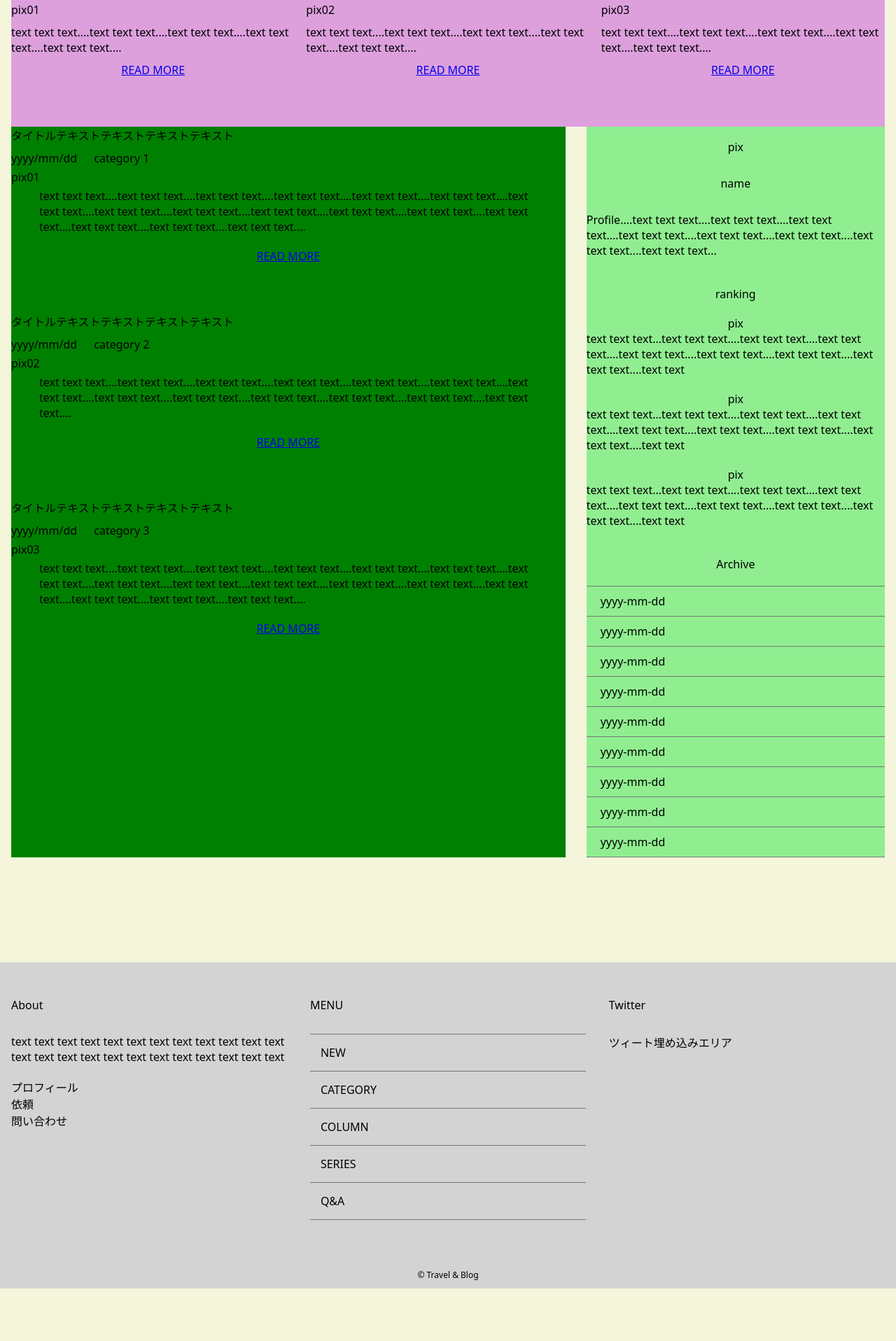
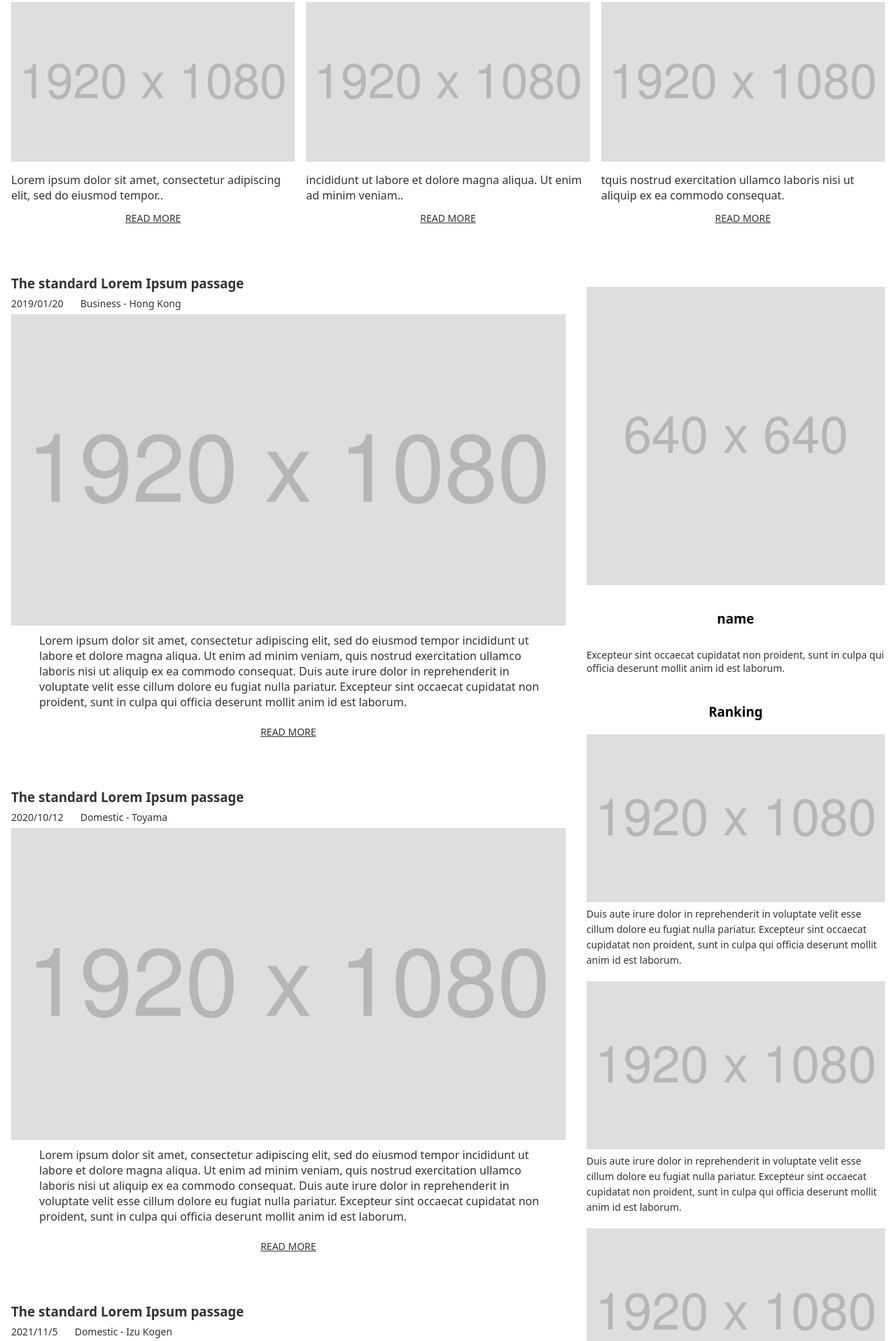
Before and after one commit to i-carrie/blg_trvl_one, a plain HTML site: page index.html in a window 1280 px wide. Shown: the part 126-2042 px from the top of the page at 70% size. Before the commit the page ends 1967 px from the top, so only its background shows below. Drawn offline with Linux system fonts and the light colour scheme.

Commit message:
get ready for inserting content

```diff
--- a/index.html
+++ b/index.html
@@ -10,15 +10,16 @@
 
 <body>
 
-    <div class="logo">Travel Blog</div>
+    <!-- <div class="logo">Travel Blog</div> -->
+    <h1 class="logo">Travel Blog</h1>
     <header>
     <div class="header-menu">
       <ul class="list">
-        <li class="one">NEW</li>
-        <li class="one">COLUMN</li>
-        <li class="one">SERIES</li>
-        <li class="one">Q&A</li>
-        <li class="one">CONTACT</li>
+        <li class="one"><a href="#">NEW</a></li>
+        <li class="one"><a href="#">COLUMN</a></li>
+        <li class="one"><a href="#">SERIES</a></li>
+        <li class="one"><a href="#">Q&A</a></li>
+        <li class="one"><a href="#">CONTACT</a></li>
       </ul>
     </div>
   </header>
@@ -26,22 +27,23 @@
   <main>
     <section class="upper">
       <div class="upper-pix top">
-        <p class="upper-pix-one">pix01</p>
-        <article class="upper-text">text text text....text text text....text text text....text text text....text text text....
+        <p class="upper-pix-one"><img src="img/pickup1.jpg" alt="firstOne"></p>
+        <article class="upper-text">
+          Lorem ipsum dolor sit amet, consectetur adipiscing elit, sed do eiusmod tempor..
         </article>
         <p class="upper-goto"><a href="#">READ MORE</a></p>
       </div>
 
       <div class="upper-pix center">
-        <p class="upper-pix-two">pix02</p>
-        <article class="upper-text">text text text....text text text....text text text....text text text....text text text....
+        <p class="upper-pix-two"><img src="img/pickup2.jpg" alt="secondOne"></p>
+        <article class="upper-text">incididunt ut labore et dolore magna aliqua. Ut enim ad minim veniam..
         </article>
         <p class="upper-goto"><a href="#">READ MORE</a></p>
       </div>
 
       <div class="upper-pix">
-        <p class="upper-pix-three">pix03</p>
-        <article class="upper-text">text text text....text text text....text text text....text text text....text text text....
+        <p class="upper-pix-three"><img src="img/pickup3.jpg" alt="thirdOne"></p>
+        <article class="upper-text">tquis nostrud exercitation ullamco laboris nisi ut aliquip ex ea commodo consequat.
         </article>
         <p class="upper-goto last"><a href="#">READ MORE</a></p>
       </div>
@@ -50,77 +52,102 @@
     <section class="content">
       <div class="content-left">
         <div class="main-pix">
-          <p class="main-pix-title">タイトルテキストテキストテキストテキスト</p>
+          <!-- <p class="main-pix-title"><a href="#">The standard Lorem Ipsum passage</a></p> -->
+          <h3 class="main-pix-title"><a href="#">The standard Lorem Ipsum passage</a></h3>
+
           <ul class="main-info">
-            <li class="main-info-list date">yyyy/mm/dd</li>
-            <li class="main-info-list">category 1</li>
+            <li class="main-info-list date"><a href="#">2019/01/20</a></li>
+            <li class="main-info-list"><a href="#">Business - Hong Kong</a></li>
           </ul>
-          <p class="main-pix-pix">pix01</p>
+          <p class="main-pix-pix"><img src="img/main1.jpg" alt="main-1"></p>
           <article class="main-pix-text">
-            text text text....text text text....text text text....text text text....text text text....text text text....text text text....text text text....text text text....text text text....text text text....text text text....text text text....text text text....text text text....text text text....
+            Lorem ipsum dolor sit amet, consectetur adipiscing elit, sed do eiusmod tempor incididunt ut labore et dolore magna aliqua. Ut enim ad minim veniam, quis nostrud exercitation ullamco laboris nisi ut aliquip ex ea commodo consequat. Duis aute irure dolor in reprehenderit in voluptate velit esse cillum dolore eu fugiat nulla pariatur. Excepteur sint occaecat cupidatat non proident, sunt in culpa qui officia deserunt mollit anim id est laborum.
           </article>
           <p class="main-goto"><a href="#">READ MORE</a></p>
         </div>
 
         <div class="main-pix center">
-          <p class="main-pix-title">タイトルテキストテキストテキストテキスト</p>
+          <!-- <p class="main-pix-title"><a href="#">The standard Lorem Ipsum passage</a></p> -->
+          <h3 class="main-pix-title"><a href="#">The standard Lorem Ipsum passage</a></h3>
 
           <ul class="main-info">
-            <li class="main-info-list date">yyyy/mm/dd</li>
-            <li class="main-info-list">category 2</li>
+            <li class="main-info-list date"><a href="#">2020/10/12</a></li>
+            <li class="main-info-list"><a href="#">Domestic - Toyama</a></li>
           </ul>
-          <p class="main-pix-pix">pix02</p>
+          <p class="main-pix-pix"><img src="img/main2.jpg" alt="main-2"></p>
 
-          <article class="main-pix-text">text text text....text text text....text text text....text text text....text text text....text text text....text text text....text text text....text text text....text text text....text text text....text text text....text text text....
+          <article class="main-pix-text">
+            Lorem ipsum dolor sit amet, consectetur adipiscing elit, sed do eiusmod tempor incididunt ut labore et dolore magna aliqua. Ut enim ad minim veniam, quis nostrud exercitation ullamco laboris nisi ut aliquip ex ea commodo consequat. Duis aute irure dolor in reprehenderit in voluptate velit esse cillum dolore eu fugiat nulla pariatur. Excepteur sint occaecat cupidatat non proident, sunt in culpa qui officia deserunt mollit anim id est laborum.
           </article>
 
           <p class="main-goto"><a href="#">READ MORE</a></p>
         </div>
 
         <div class="main-pix">
-          <p class="main-pix-title">タイトルテキストテキストテキストテキスト</p>
+          <!-- <p class="main-pix-title"><a href="#">The standard Lorem Ipsum passage</a></p> -->
+          <h3 class="main-pix-title"><a href="#">The standard Lorem Ipsum passage</a></h3>
+
           <ul class="main-info">
-            <li class="main-info-list date">yyyy/mm/dd</li>
-            <li class="main-info-list">category 3</li>
+            <li class="main-info-list date"><a href="#">2021/11/5</a></li>
+            <li class="main-info-list"><a href="#">Domestic - Izu Kogen</a></li>
           </ul>
-          <p class="main-pix-pix">pix03</p>
+          <p class="main-pix-pix"><img src="img/main3.jpg" alt="main-3"></p>
           <article class="main-pix-text">
-            text text text....text text text....text text text....text text text....text text text....text text text....text text text....text text text....text text text....text text text....text text text....text text text....text text text....text text text....text text text....text text text....
+            Lorem ipsum dolor sit amet, consectetur adipiscing elit, sed do eiusmod tempor incididunt ut labore et dolore magna aliqua. Ut enim ad minim veniam, quis nostrud exercitation ullamco laboris nisi ut aliquip ex ea commodo consequat. Duis aute irure dolor in reprehenderit in voluptate velit esse cillum dolore eu fugiat nulla pariatur. Excepteur sint occaecat cupidatat non proident, sunt in culpa qui officia deserunt mollit anim id est laborum.
           </article>
           <p class="main-goto last"><a href="#">READ MORE</a></p>
         </div>
       </div>
 
       <div class="content-right">
-        <p class="author-pix label">pix</p>
-        <p class="author-name label">name</p>
+        <p class="author-pix label"><img src="img/author.jpg" alt="author"></p>
+
+        <!-- <p class="author-name label">name</p> -->
+        <h3 class="author-name label">name</h3>
+
         <p class="author-prof">
-          Profile....text text text....text text text....text text text....text text text....text text text....text text text....text text text....text text text...
-        <p class="ranking-title label">ranking</p>
-        <p class="ranking-pix label">pix</p>
+          Excepteur sint occaecat cupidatat non proident, sunt in culpa qui officia deserunt mollit anim id est laborum.
+
+          <!-- <p class="ranking-title label">ranking</p> -->
+          <h3 class="ranking-title label">Ranking</h3>
+
+        <p class="ranking-pix label"><a href="#"><img src="img/ranking1.jpg" alt="ranking-1"></a></p>
         <article class="ranking-text">
-          text text text...text text text....text text text....text text text....text text text....text text text....text text text....text text text....text text
+          <a href="#">
+            Duis aute irure dolor in reprehenderit in voluptate velit esse cillum dolore eu fugiat nulla pariatur. Excepteur sint occaecat cupidatat non proident, sunt in culpa qui officia deserunt mollit anim id est laborum.
+          </a>
         </article>
-        <p class="ranking-pix center label">pix</p>
+        <p class="ranking-pix center label"><a href="#"><img src="img/ranking2.jpg" alt="ranking-2"></a></p>
         <article class="ranking-text center">
-          text text text...text text text....text text text....text text text....text text text....text text text....text text text....text text text....text text
+          <a href="#">
+            Duis aute irure dolor in reprehenderit in voluptate velit esse cillum dolore eu fugiat nulla pariatur. Excepteur sint occaecat cupidatat non proident, sunt in culpa qui officia deserunt mollit anim id est laborum.
+          </a>
         </article>
-        <p class="ranking-pix label">pix</p>
+        <p class="ranking-pix label"><a href="#"><img src="img/ranking3.jpg" alt="ranking-3"></a></p>
         <article class="ranking-text">
-          text text text...text text text....text text text....text text text....text text text....text text text....text text text....text text text....text text
+          <a href="#">
+            Duis aute irure dolor in reprehenderit in voluptate velit esse cillum dolore eu fugiat nulla pariatur. Excepteur sint occaecat cupidatat non proident, sunt in culpa qui officia deserunt mollit anim id est laborum.
+          </a>
         </article>
 
-        <p class="archive-title label">Archive</p>
+        <!-- <p class="archive-title label">Archive</p> -->
+        <h3 class="archive-title label">Archive</h3>
         <ul>
-          <li class="archive-list">yyyy-mm-dd</li>
-          <li class="archive-list">yyyy-mm-dd</li>
-          <li class="archive-list">yyyy-mm-dd</li>
-          <li class="archive-list">yyyy-mm-dd</li>
-          <li class="archive-list">yyyy-mm-dd</li>
-          <li class="archive-list">yyyy-mm-dd</li>
-          <li class="archive-list">yyyy-mm-dd</li>
-          <li class="archive-list">yyyy-mm-dd</li>
-          <li class="archive-list last">yyyy-mm-dd</li>
+          <li class="archive-list"><a href="#">yyyy-mm-dd</a></li>
+          <li class="archive-list"><a href="#">yyyy-mm-dd</a></li>
+          <li class="archive-list"><a href="#">yyyy-mm-dd</a></li>
+          <li class="archive-list"><a href="#">yyyy-mm-dd</a></li>
+          <li class="archive-list"><a href="#">yyyy-mm-dd</a></li>
+          <li class="archive-list"><a href="#">yyyy-mm-dd</a></li>
+          <li class="archive-list"><a href="#">yyyy-mm-dd</a></li>
+          <li class="archive-list"><a href="#">yyyy-mm-dd</a></li>
+          <li class="archive-list"><a href="#">yyyy-mm-dd</a></li>
+          <li class="archive-list"><a href="#">yyyy-mm-dd</a></li>
+          <li class="archive-list"><a href="#">yyyy-mm-dd</a></li>
+          <li class="archive-list"><a href="#">yyyy-mm-dd</a></li>
+          <li class="archive-list"><a href="#">yyyy-mm-dd</a></li>
+          <li class="archive-list"><a href="#">yyyy-mm-dd</a></li>
+          <li class="archive-list last"><a href="#">yyyy-mm-dd</a></li>
         </ul>
       </div>
     </section>
@@ -129,29 +156,40 @@
 
   <footer>
     <div class="ft footer-about">
-      <p class="footer-title">About</p>
+      <!-- <p class="footer-title">About</p> -->
+      <h3>About</h3>
       <p class="footer-text">
-        text text text text  text text text text  text text text text
-        text text text text  text text text text  text text text text
+        Lorem ipsum dolor sit amet, consectetur adipiscing elit, sed do eiusmod tempor incididunt ut labore et dolore magna aliqua. Ut enim ad minim veniam, quis nostrud exercitation ullamco laboris nisi ut aliquip ex ea commodo consequat.
       </p>
-      <p class="footer-prf">プロフィール</p>
-      <p class="footer-req">依頼</p>
-      <p class="contact">問い合わせ</p>
+
+      <ul>
+        <li class="footer-subMenu"><a href="#" class="arrow">プロフィール詳細</a></li>
+        <li class="footer-subMenu"><a href="#" class="arrow">お仕事の依頼</a></li>
+        <li class="footer-subMenu"><a href="#" class="arrow">問い合わせ</a></li>
+      </ul>
+
+
+      <!-- <p class="footer-prf"><a href="#" class="arrow">プロフィール詳細</a></p>
+      <p class="footer-req"><a href="#">お仕事の依頼</a></p>
+      <p class="contact"><a href="#">問い合わせ</a></p> -->
+
     </div>
 
     <div class="ft footer-menu">
-      <p class="footer-title">MENU</p>
+      <!-- <p class="footer-title">MENU</p> -->
+      <h3>Menu</h3>
       <ul>
-        <li class="footer-menu-sbj">NEW</li>
-        <li class="footer-menu-sbj">CATEGORY</li>
-        <li class="footer-menu-sbj">COLUMN</li>
-        <li class="footer-menu-sbj">SERIES</li>
-        <li class="footer-menu-sbj qa">Q&A</li>
+        <li class="footer-menu-sbj"><a href="#">NEW</a></li>
+        <li class="footer-menu-sbj"><a href="#">CATEGORY</a></li>
+        <li class="footer-menu-sbj"><a href="#">COLUMN</a></li>
+        <li class="footer-menu-sbj"><a href="#">SERIES</a></li>
+        <li class="footer-menu-sbj qa"><a href="#">Q&A</a></li>
       </ul>
     </div>
 
     <div class="ft footer-sns">
-      <p class="footer-title">Twitter</p>
+      <!-- <p class="footer-title">Twitter</p> -->
+      <h3>Twitter</h3>
       <p class="footer-info">ツィート埋め込みエリア</p>
     </div>
     <div class="bottom">© Travel &amp; Blog</div>
--- a/style.css
+++ b/style.css
@@ -6,11 +6,19 @@ body {
   margin: 0;
   width: auto;
   height: auto;
+  font-family: "Noto Sans", "Noto Sans JP", sans-serif;
 }
 p{
   margin: 0;
   padding: 0;
 }
+
+h1, h2, h3 {
+  margin: 0;
+  padding: 0;
+}
+
+
 * {
   box-sizing: border-box;
 }
@@ -19,14 +27,18 @@ ul {
   padding-inline-start: 0px;
   margin: 0px;
 }
+img {
+  max-width: 100%;
+  border-style: none;
+}
+
 
 
 /*=======  PC ==========*/
 @media screen and (max-width: 1600px) {
-  body {
+  /* body {
       background-color: beige;
-      font-family: 'Noto Sans', 'Noto Sans JP', sans-serif;
-  }
+  } */
   .logo {
     background-color: white;
     padding-left: 16px;
@@ -38,6 +50,11 @@ ul {
     padding-left: 16px;
     font-size: 14px;
     color: white;
+    font-family: "Noto Sans", "Noto Sans JP";
+  }
+  li a {
+    text-decoration: none;
+    color: white;
   }
   .one {
     display: inline-block;
@@ -45,11 +62,14 @@ ul {
     height: 39px;
     line-height: 39px;
   }
+  /* a {
+    text-decoration: none;
+  } */
   main {
     padding: 0 16px;
   }
   .upper {
-    background-color: plum;
+    /* background-color: plum; */
     display: flex;
     flex-direction: row;
     justify-content: space-between;
@@ -63,10 +83,17 @@ ul {
   }
   .upper-text {
     padding: 10px 0;
+    font-size: 16px;
+    color: #333;
   }
   .upper-goto {
     padding: 0 0 40px;
     text-align: center;
+  }
+  p a {
+    text-decoration-color: #333;
+    font-size: 14px;
+    color: #333
   }
   .content {
     display: flex;
@@ -75,10 +102,15 @@ ul {
   }
   .content-left {
     width: 65%;
-    background-color: green;
+    /* background-color: green; */
   }
   .main-info-list {
     display: inline-block;
+  }
+  .main-info-list a {
+    font-size: 14px;
+    color:#333;
+    text-decoration: none;
   }
   .main-info-list.date {
     padding-right: 20px;
@@ -87,7 +119,11 @@ ul {
     padding: 70px 0;
   }
   .main-pix-title {
-    padding-bottom: 10px;
+    padding-bottom: 5px;
+  }
+  .main-pix-title a {
+    color: #333;
+    text-decoration: none;
   }
   .main-pix-pix {
     padding: 5px 0;
@@ -95,6 +131,8 @@ ul {
   .main-pix-text {
     padding-left: 40px;
     padding-right: 35px;
+    color: #333;
+    font-size: 16px;
   }
   .main-goto {
     padding-top: 20px;
@@ -102,7 +140,7 @@ ul {
   }
   .content-right {
     width: 35%;
-    background-color: lightgreen;
+    /* background-color: lightgreen; */
     margin-left: 30px;
   }
   .label {
@@ -114,6 +152,15 @@ ul {
   }
   .author-name {
     padding: 30px 0;
+  }
+  .author-prof {
+    color: #333;
+    font-size: 14px;
+  }
+  .ranking-text a {
+    text-decoration: none;
+    color: #333;
+    font-size: 14px;
   }
   .ranking-title {
     padding: 40px 0 20px;
@@ -131,6 +178,11 @@ ul {
     padding: 10px 0 10px 20px;
     border-top: solid 1px #777;
   }
+  .archive-list a {
+    text-decoration: none;
+    color: #333;
+    font-size: 14px;
+  }
   .archive-list.last {
     border-bottom: solid 1px #777;
   }
@@ -138,7 +190,7 @@ ul {
     margin-top: 150px;
     padding-top: 50px;
     width: 100%;
-    background-color: lightgray;
+    background-color: #f5f5f5;
     display: flex;
     flex-direction: row;
     justify-content: space-between;
@@ -148,9 +200,14 @@ ul {
     padding: 0 16px;
     width: 33.3%;
   }
-  .footer-title {
+
+  /* .footer-title {
+    padding-bottom: 30px;
+  } */
+  h3 {
     padding-bottom: 30px;
   }
+
   .footer-menu-sbj {
     border-top: solid 1px #777;
     padding: 15px;
@@ -159,8 +216,22 @@ ul {
   .footer-menu-sbj.qa {
     border-bottom: solid 1px #777;
   }
+  .footer-menu-sbj a {
+    font-size: 14px;
+    color: #333;
+    text-decoration: none;
+  }
+  .footer-subMenu a {
+    font-size: 14px;
+    color: #333;
+    text-decoration: none;
+  }
   .footer-text {
     padding-bottom: 20px;
+  }
+  .footer-info {
+    background-color: white;
+    min-height: 250px;
   }
   .bottom {
     margin: 0 auto;
@@ -175,9 +246,9 @@ ul {
 
 /*=======  Mobile ==========*/
 @media screen and (max-width: 500px) {
-  body {
+  /* body {
       background-color: azure;
-  }
+  } */
   .logo {
     background-color: white;
     padding-left: 16px;
@@ -195,7 +266,7 @@ ul {
     color: white;
   }
   .upper {
-    background-color: plum;
+    /* background-color: plum; */
     display: flex;
     flex-direction: column;
   }
@@ -207,6 +278,7 @@ ul {
   }
   .upper-pix.center {
     padding-left: 0;
+    padding-right: 0;
   }
   .upper-goto {
     padding-bottom: 0;
@@ -219,11 +291,11 @@ ul {
     flex-direction: column;
   }
   .content-left {
-    background-color: green;
+    /* background-color: green; */
     width: 100%;
   }
   .content-right {
-    background-color: lightgreen;
+    /* background-color: lightgreen; */
     width: 100%;
     margin: 0 auto;
   }
@@ -236,7 +308,7 @@ ul {
   footer {
     margin-top: 130px;
     padding-top: 50px;
-    background-color: lightgray;
+    background-color: #f5f5f5;
     display: flex;
     flex-direction: column;
   }
```
